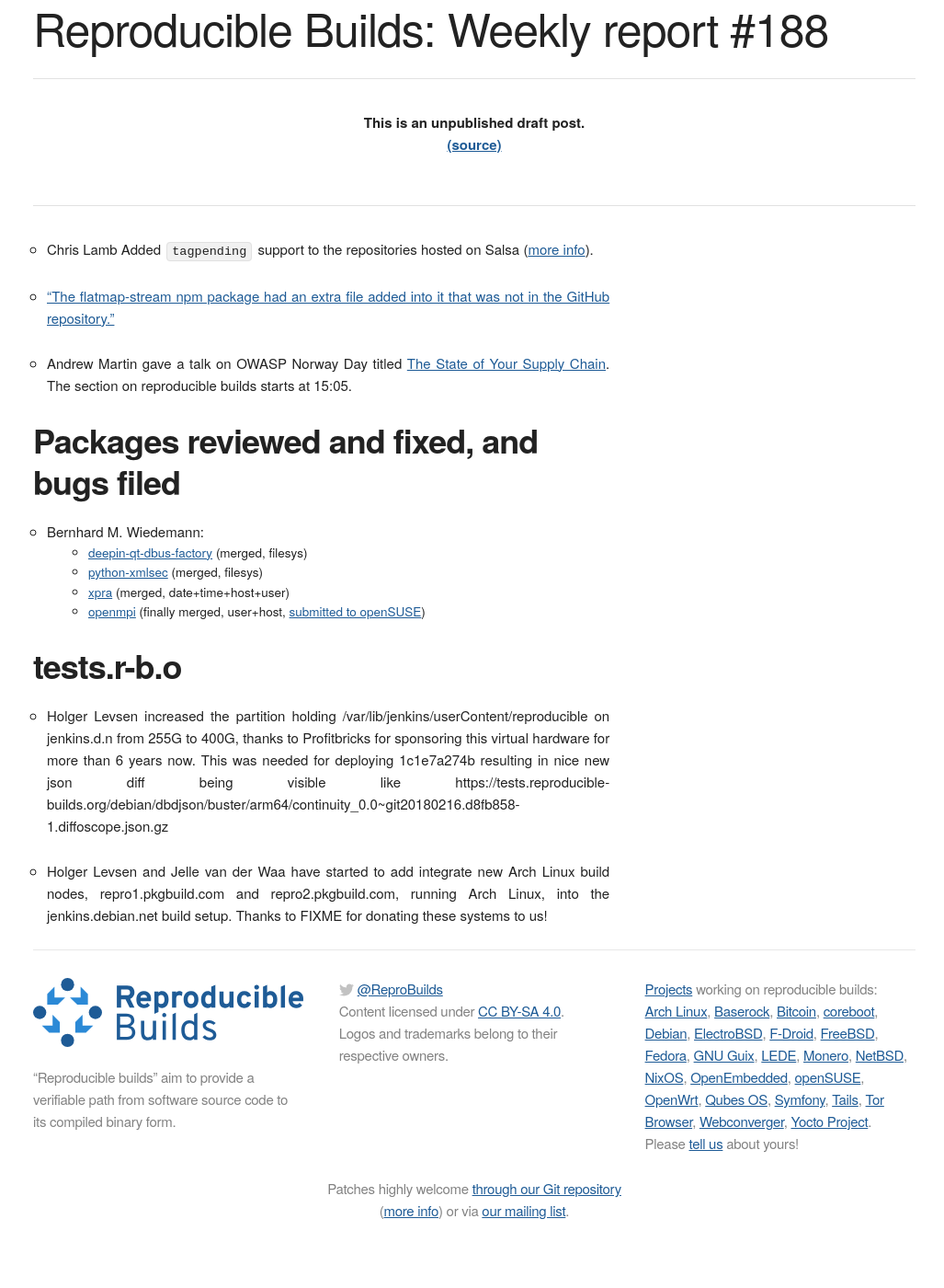
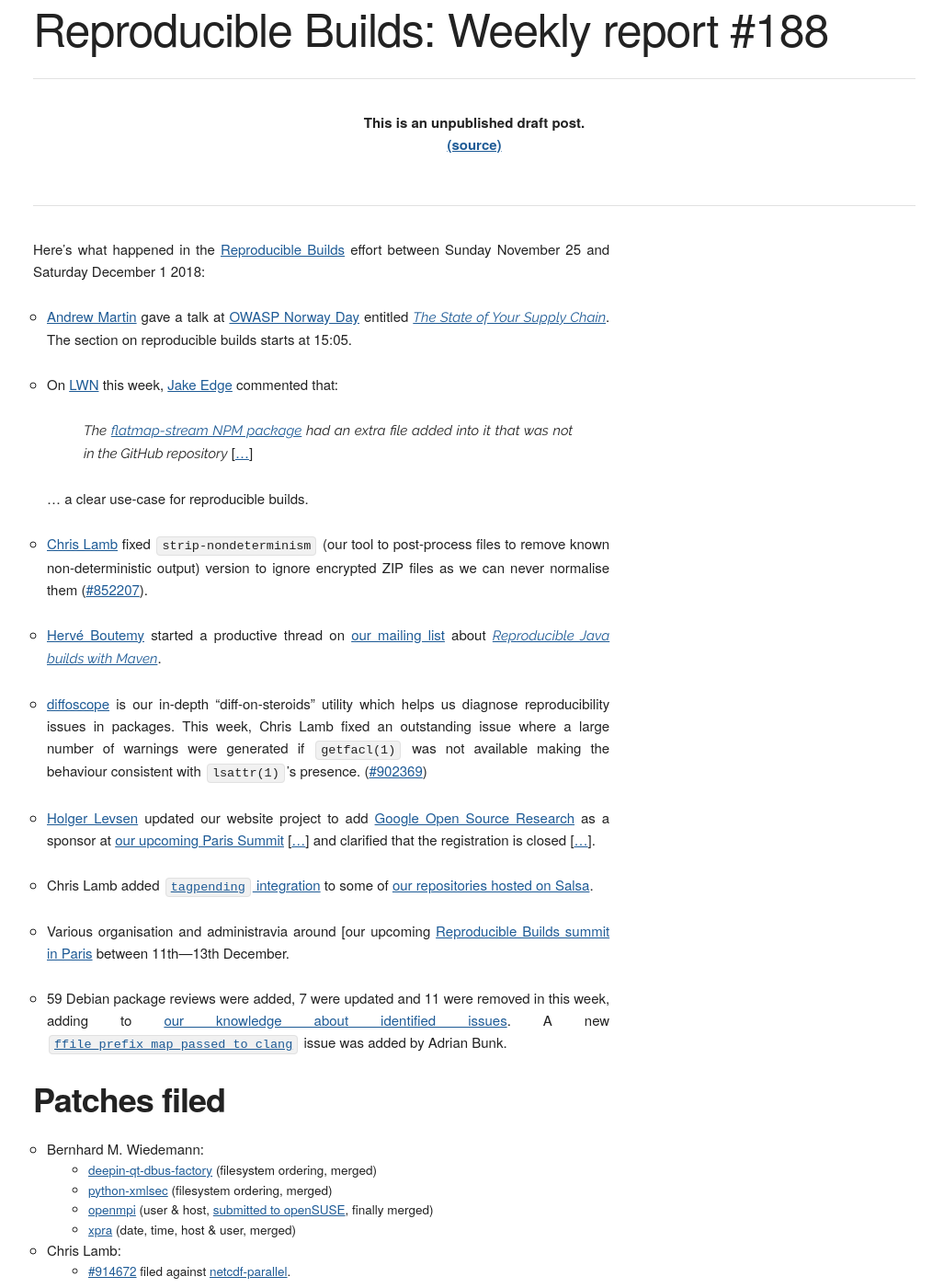
Before and after one commit to prototypefund/reproducible-website, a Jekyll site: the page built from _blog/posts/188.md, in a window 1280 px wide and 1400 px high, scrolled down 190 px. Shown: the whole window at 92% size, without its empty margins (124-1151 px from the left). Built offline with Jekyll 4.4.1, drawn with Linux system fonts in a browser that asks for light colours; some web fonts are replaced; before the commit the page ends 1548 px from its top, so only the background shows below that; some of the changed text lies outside the part shown.

Commit message:
188: Initial draft.

```diff
--- a/_blog/posts/188.md
+++ b/_blog/posts/188.md
@@ -3,25 +3,61 @@
 week: 188
 ---
 
-* Chris Lamb Added `tagpending` support to the repositories hosted on Salsa ([more info](https://wiki.debian.org/Salsa/Doc\#Dealing_with_Debian_BTS_from_commit_messages)).
+Here's what happened in the [Reproducible Builds](https://reproducible-builds.org) effort between Sunday November 25 and Saturday December 1 2018:
 
-* ["The flatmap-stream npm package had an extra file added into it that was not in the GitHub repository."](https://lwn.net/SubscriberLink/773121/c05141ddae21da8b/)
+* [Andrew Martin](https://www.binarysludge.com/) gave a talk at [OWASP Norway Day](https://owaspnorwayday.org/) entitled [*The State of Your Supply Chain*](https://www.youtube.com/watch?v=o4ZedASTVFM&t=0s&list=PLUyk8TFqGpianCUx68eJpXz6QSlLhBmyP&index=3). The section on reproducible builds starts at 15:05.
 
-* Andrew Martin gave a talk on OWASP Norway Day titled [The State of Your Supply Chain](https://www.youtube.com/watch?v=o4ZedASTVFM&t=0s&list=PLUyk8TFqGpianCUx68eJpXz6QSlLhBmyP&index=3). The section on reproducible builds starts at 15:05.
+* On [LWN](https://lwn.net/) this week, [Jake Edge](http://www.edge2.net/) commented that:
 
-Packages reviewed and fixed, and bugs filed
--------------------------------------------
+    > *The [flatmap-stream NPM package](https://www.theregister.co.uk/2018/11/26/npm_repo_bitcoin_stealer/) had an extra file added into it that was not in the GitHub repository* [[...](https://lwn.net/SubscriberLink/773121/c05141ddae21da8b/)]
+
+    ... a clear use-case for reproducible builds.
+
+* [Chris Lamb](https://chris-lamb.co.uk/) fixed `strip-nondeterminism` (our tool to post-process files to remove known non-deterministic output) version to ignore encrypted ZIP files as we can never normalise them ([#852207](https://bugs.debian.org/852207)).
+
+* [Hervé Boutemy](http://people.apache.org/~hboutemy/) started a productive thread on [our mailing list](https://lists.reproducible-builds.org/pipermail/rb-general/) about [*Reproducible Java builds with Maven*](https://lists.reproducible-builds.org/pipermail/rb-general/2018-November/thread.html#1273).
+
+* [diffoscope](https://diffoscope.org/) is our in-depth "diff-on-steroids" utility which helps us diagnose reproducibility issues in packages. This week, Chris Lamb fixed an outstanding issue where a large number of warnings were generated if `getfacl(1)` was not available making the behaviour consistent with `lsattr(1)`'s presence. ([#902369](https://bugs.debian.org/902369))
+
+* [Holger Levsen](http://layer-acht.org/) updated our website project to add [Google Open Source Research](https://opensource.google.com/) as a sponsor at [our upcoming Paris Summit](https://reproducible-builds.org/events/paris2018/) [[...](https://salsa.debian.org/reproducible-builds/reproducible-website/commit/25b6602)] and clarified that the registration is closed [[...](https://salsa.debian.org/reproducible-builds/reproducible-website/commit/cdfcf44)].
+
+* Chris Lamb added [`tagpending` integration](https://wiki.debian.org/Salsa/Doc\#Dealing_with_Debian_BTS_from_commit_messages) to some of [our repositories hosted on Salsa](https://salsa.debian.org/reproducible-builds).
+
+* Various organisation and administravia around [our upcoming [Reproducible Builds summit in Paris](https://reproducible-builds.org/events/paris2018/) between 11th—13th December.
+
+* 59 Debian package reviews were added, 7 were updated and 11 were removed in this week, adding to [our knowledge about identified issues](https://tests.reproducible-builds.org/debian/index_issues.html). A new [`ffile_prefix_map_passed_to_clang`](https://salsa.debian.org/reproducible-builds/reproducible-notes/commit/c334f5cf) issue was added by Adrian Bunk.
+
+
+Patches filed
+-------------
 
 * Bernhard M. Wiedemann:
-    * [deepin-qt-dbus-factory](https://cr.deepin.io/#/c/dde/dde-qt-dbus-factory/+/40105) (merged, filesys)
-    * [python-xmlsec](https://github.com/mehcode/python-xmlsec/pull/91) (merged, filesys)
-    * [xpra](http://xpra.org/trac/ticket/2062) (merged, date+time+host+user)
-    * [openmpi](https://github.com/open-mpi/ompi/pull/5653) (finally merged, user+host, [submitted to openSUSE](https://build.opensuse.org/request/show/652140))
+    * [deepin-qt-dbus-factory](https://cr.deepin.io/#/c/dde/dde-qt-dbus-factory/+/40105) (filesystem ordering, merged)
+    * [python-xmlsec](https://github.com/mehcode/python-xmlsec/pull/91) (filesystem ordering, merged)
+    * [openmpi](https://github.com/open-mpi/ompi/pull/5653) (user & host, [submitted to openSUSE](https://build.opensuse.org/request/show/652140), finally merged)
+    * [xpra](http://xpra.org/trac/ticket/2062) (date, time, host & user, merged)
+
+* Chris Lamb:
+    * [#914672](https://bugs.debian.org/914672) filed against [netcdf-parallel](https://tracker.debian.org/pkg/netcdf-parallel).
+
+* Niko Tyni:
+    * [#915209](https://bugs.debian.org/915209) filed against [perl](https://tracker.debian.org/pkg/perl).
 
 
-tests.r-b.o
------------
+Test framework development
+--------------------------
 
-* Holger Levsen increased the partition holding /var/lib/jenkins/userContent/reproducible on jenkins.d.n from 255G to 400G, thanks to Profitbricks for sponsoring this virtual hardware for more than 6 years now. This was needed for deploying 1c1e7a274b resulting in nice new json diff being visible like https://tests.reproducible-builds.org/debian/dbdjson/buster/arm64/continuity_0.0~git20180216.d8fb858-1.diffoscope.json.gz
+There were a number of updates to our [Jenkins](https://jenkins.io/)-based testing framework that powers [tests.reproducible-builds.org](tests.reproducible-builds.org) this week, including:
 
-* Holger Levsen and Jelle van der Waa have started to add integrate new Arch Linux build nodes, repro1.pkgbuild.com and repro2.pkgbuild.com, running Arch Linux, into the jenkins.debian.net build setup. Thanks to FIXME for donating these systems to us!
+* Chris Lamb [prepared a merge request](https://salsa.debian.org/qa/jenkins.debian.net/merge_requests/17) to generate and serve [diffoscope](https://diffoscope.org/) JSON output in addition to the existing HTML and text formats ([example output](https://tests.reproducible-builds.org/debian/dbdjson/buster/arm64/continuity_0.0~git20180216.d8fb858-1.diffoscope.json.gz)). This required Holger Levsen to increase the partition holding `/var/lib/jenkins/userContent/reproducible` from 255G to 400G. Thanks to [Profitbricks](https://www.profitbricks.co.uk/) for sponsoring this virtual hardware for more than 6 years now.
+
+* Holger Levsen and [Jelle van der Waa](https://vdwaa.nl/) started to add integrate new [Archlinux](https://www.archlinux.org/) build nodes, namely `repro1.pkgbuild.com` and `repro2.pkgbuild.com`, Thanks to [FIXME](FIXME) for donating these systems to us.
+
+* In addition, Holger Levsen installed the `needrestart` package everywhere [[...](https://salsa.debian.org/qa/jenkins.debian.net/commit/00bd6ac1)] updated an interface to always use short hostname [[...](https://salsa.debian.org/qa/jenkins.debian.net/commit/91a936f8)], explained what some nodes were doing [[...](https://salsa.debian.org/qa/jenkins.debian.net/commit/dbd40692)] as well as performed the usual node maintenance ([[...](https://salsa.debian.org/qa/jenkins.debian.net/commit/0abf968a)], [[...](https://salsa.debian.org/qa/jenkins.debian.net/commit/ec0b9929)], [[...](https://salsa.debian.org/qa/jenkins.debian.net/commit/00451113)], etc.).
+
+* Jelle van der Waa also fixed a number of issues in the Archlinux integration including showing the language in the first build [[...](https://salsa.debian.org/qa/jenkins.debian.net/commit/ae55ece3)] and setting `LANG/LC_ALL` in the first build [[...](https://salsa.debian.org/qa/jenkins.debian.net/commit/a0927060)].
+
+
+---
+
+This week's edition was written by [Bernhard M. Wiedemann](https://lizards.opensuse.org/author/bmwiedemann/), [Chris Lamb](https://chris-lamb.co.uk/), [Holger Levsen](http://layer-acht.org/), [Jelle van der Waa](https://vdwaa.nl/) & reviewed by a bunch of Reproducible Builds folks on IRC & the mailing lists.
```
